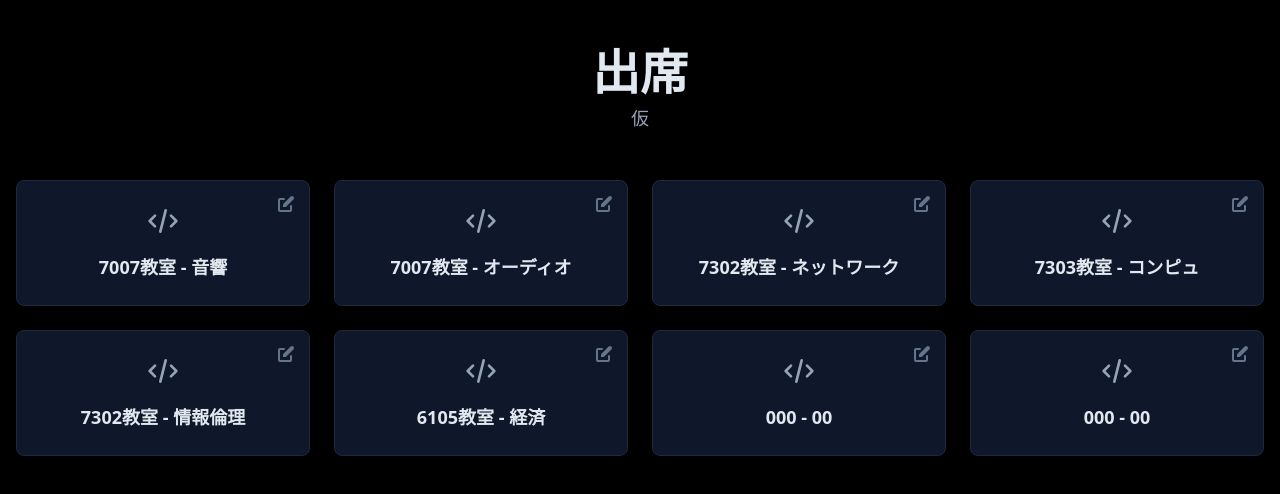
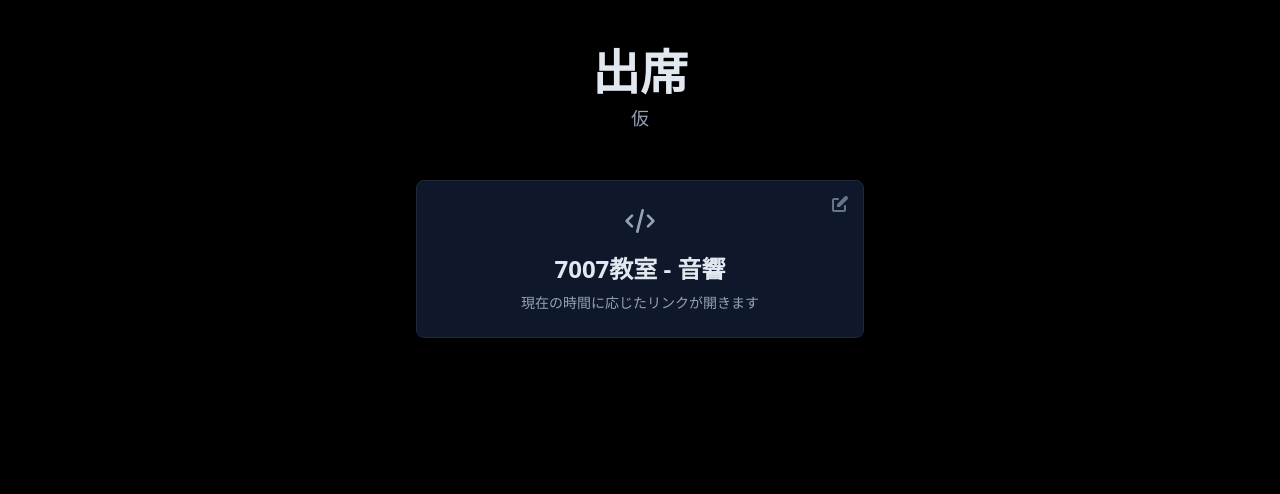
Before and after one commit to s2332022/syu, a React (Vite) app: page / in a window 1280 px wide. Shown: the top 494 px of the page. Built offline with nearby package versions, Linux system fonts and the light colour scheme.

Commit message:
feat: single time-aware link button and use in App

```diff
--- a/App.tsx
+++ b/App.tsx
@@ -1,6 +1,7 @@
 import React, { useState } from 'react';
 import { LINK_DATA } from './constants';
 import { LinkButton } from './components/LinkButton';
+import { SingleLinkButton } from './components/SingleLinkButton';
 import { EditModal } from './components/EditModal';
 import { LinkItem } from './types';
 
@@ -39,10 +40,8 @@ function App() {
           </p>
         </header>
 
-        <div className="grid grid-cols-2 md:grid-cols-4 gap-6">
-          {links.map(link => (
-            <LinkButton key={link.id} link={link} onEdit={handleEdit} />
-          ))}
+        <div className="mb-8">
+          <SingleLinkButton links={links} onEdit={handleEdit} />
         </div>
       </main>
 
--- /dev/null
+++ b/components/SingleLinkButton.tsx
@@ -0,0 +1,80 @@
+import React, { useEffect, useMemo, useState } from 'react';
+import { LinkItem } from '../types';
+
+interface Props {
+  links: LinkItem[];
+  onEdit: (link: LinkItem) => void;
+}
+
+// Returns index (0-based) of the active link according to the schedule described by the user.
+function getActiveIndex(date: Date): number {
+  const day = date.getDay(); // 0 Sun,1 Mon,2 Tue,3 Wed,4 Thu
+  const hour = date.getHours();
+  // Tue 10-11 -> first (index 0)
+  if (day === 2 && hour >= 10 && hour < 11) return 0;
+  // Tue 13-14 -> second (index 1)
+  if (day === 2 && hour >= 13 && hour < 14) return 1;
+  // Wed 9-10 -> third (index 2)
+  if (day === 3 && hour >= 9 && hour < 10) return 2;
+  // Wed 11-12 -> fourth (index 3)
+  if (day === 3 && hour >= 11 && hour < 12) return 3;
+  // Wed 15-16 -> fifth (index 4)
+  if (day === 3 && hour >= 15 && hour < 16) return 4;
+  // Thu 11-12 -> sixth (index 5)
+  if (day === 4 && hour >= 11 && hour < 12) return 5;
+
+  // Default: use the first link if available
+  return 0;
+}
+
+export const SingleLinkButton: React.FC<Props> = ({ links, onEdit }) => {
+  const [now, setNow] = useState(new Date());
+
+  useEffect(() => {
+    // Update every 30 seconds so the active link flips shortly after a boundary.
+    const id = setInterval(() => setNow(new Date()), 30_000);
+    return () => clearInterval(id);
+  }, []);
+
+  const activeIndex = useMemo(() => getActiveIndex(now), [now]);
+  const link = links[activeIndex] ?? links[0];
+
+  const handleEditClick = (e: React.MouseEvent) => {
+    e.preventDefault();
+    e.stopPropagation();
+    if (link) onEdit(link);
+  };
+
+  if (!link) return null;
+
+  return (
+    <div className="relative max-w-md mx-auto">
+      <a
+        href={link.url}
+        target="_blank"
+        rel="noopener noreferrer"
+        className="group block bg-slate-900 p-6 rounded-lg border border-slate-800 hover:border-sky-500 hover:bg-slate-800 transition-all duration-300 transform hover:-translate-y-1"
+      >
+        <div className="flex flex-col items-center text-center">
+          {link.icon}
+          <h3 className="text-2xl font-bold text-slate-200 group-hover:text-sky-400 transition-colors">
+            {link.classroom} - {link.subject}
+          </h3>
+          <p className="text-sm text-slate-400 mt-2">現在の時間に応じたリンクが開きます</p>
+        </div>
+      </a>
+
+      <button
+        onClick={handleEditClick}
+        className="absolute top-2 right-2 p-1.5 rounded-full text-slate-500 hover:bg-slate-700 hover:text-slate-200 transition-colors duration-200"
+        aria-label="編集"
+        title="この時間帯のリンクを編集"
+      >
+        <svg xmlns="http://www.w3.org/2000/svg" className="h-5 w-5" viewBox="0 0 20 20" fill="currentColor">
+          <path d="M17.414 2.586a2 2 0 00-2.828 0L7 10.172V13h2.828l7.586-7.586a2 2 0 000-2.828z" />
+          <path fillRule="evenodd" d="M2 6a2 2 0 012-2h4a1 1 0 010 2H4v10h10v-4a1 1 0 112 0v4a2 2 0 01-2 2H4a2 2 0 01-2-2V6z" clipRule="evenodd" />
+        </svg>
+      </button>
+    </div>
+  );
+};
```
